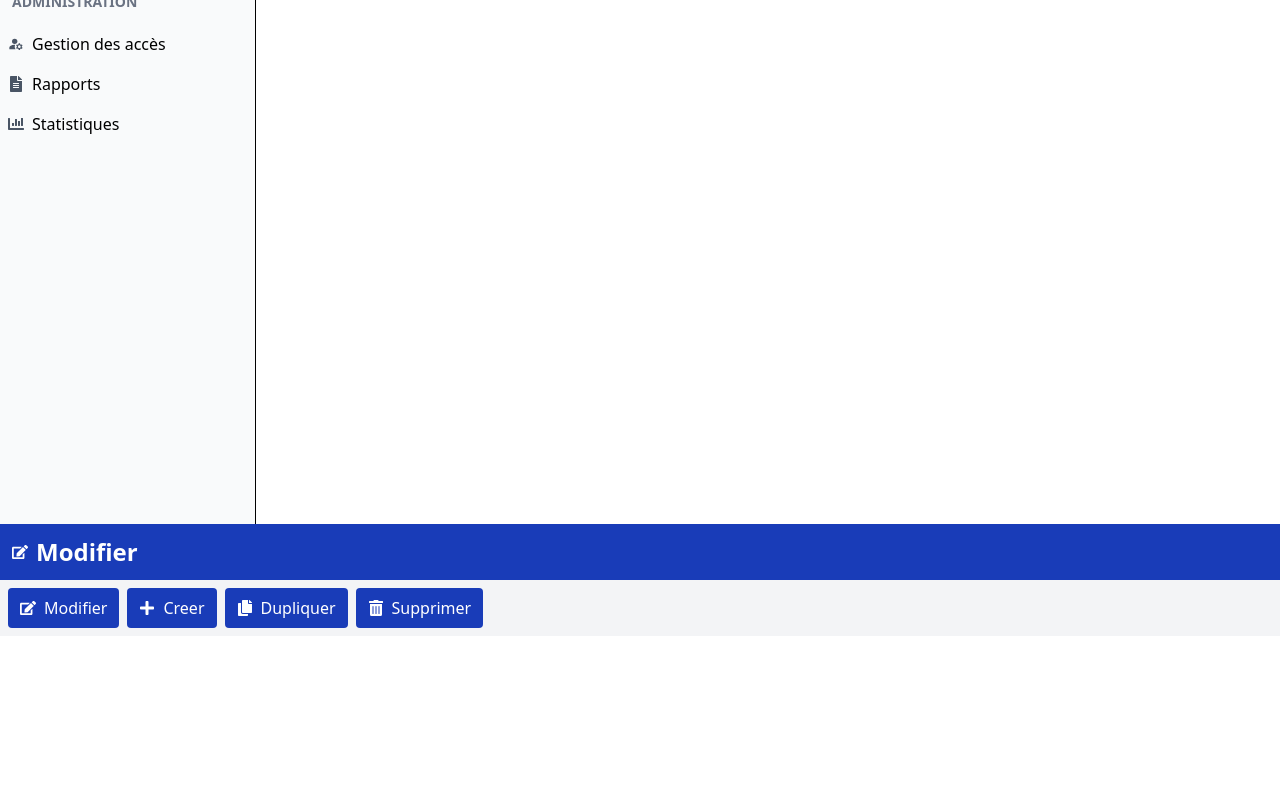
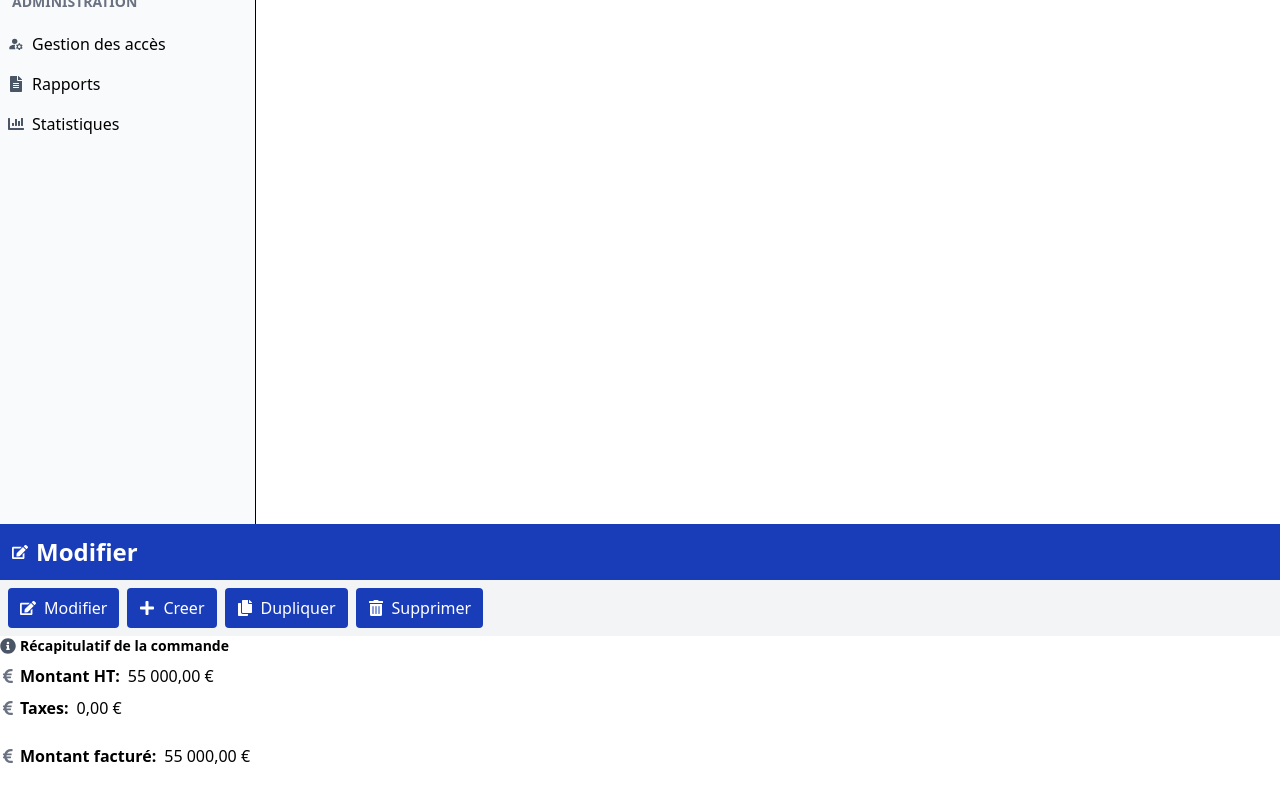
Before and after one commit to IBNESSAYEH/CommandeDeVente, a React (Vite) app: page / in a window 1280 px wide. Shown: the part 276-1076 px from the top of the page. Before the commit the page ends 912 px from the top, so only its background shows below. Built offline with nearby package versions, Linux system fonts and the light colour scheme.

Commit message:
add InfoField & InfoSection component

```diff
--- a/src/components/display/InfoField.jsx
+++ b/src/components/display/InfoField.jsx
@@ -1,11 +1,14 @@
 import React from 'react'
 
-const InfoField = () => {
+const InfoField = ({ label, value, icon }) => {
   return (
-    <>
 
-    </>
-  )
-}
+    <div className="flex mb-2 items-center">
+       {icon && <span className="mr-1 text-gray-500">{icon}</span>}
+       <div  className="mr-2 font-bold">{label}:</div>
+        <div> {value}</div>
+    </div>
+  );
+};
 
 export default InfoField
--- a/src/components/display/InfoSection.jsx
+++ b/src/components/display/InfoSection.jsx
@@ -1,11 +1,17 @@
 import React from 'react'
 
-const InfoSection = () => {
+const InfoSection = ({ title, icon, children }) => {
   return (
-    <>
-
-    </>
-  )
+    <div className="mb-6">
+       {title &&  (
+        <div className="flex items-center mb-2">
+            {icon &&   <span  className="mr-1 text-gray-600">{icon}</span>}
+          <h6 className="text-sm font-semibold">{title}</h6>
+        </div>
+      )}
+      <div> {children}</div>
+    </div>
+  );
 }
 
 export default InfoSection
--- a/src/components/layout/Sidebar.jsx
+++ b/src/components/layout/Sidebar.jsx
@@ -32,7 +32,7 @@ const Sidebar = ({activeItem,  onItemClick }) => {
         <h5 className="text-sm font-semibold text-gray-500">ADMINISTRATION</h5>
       </div>
       <div>
-                {/* menuItems.slice( 5) pour mapper juste sur les  dernier item pour la prtie administarion */}
+         {/* menuItems.slice( 5) pour mapper juste sur les  dernier item pour la prtie administarion */}
         {menuItems.slice(5).map(item => (<SidebarMenuItem  key ={item.id} icon= {item.icon}  label={item.label} isActive ={activeItem === item.id} onClick={() => onItemClick(item.id)} />))}
       </div>
     </div>
--- a/src/pages/SalesOrderPage.jsx
+++ b/src/pages/SalesOrderPage.jsx
@@ -1,8 +1,10 @@
 import React, { useState } from 'react'
-import { FaEdit } from "react-icons/fa"
+import { FaEdit, FaEuroSign, FaInfoCircle } from "react-icons/fa"
 import PageHeader from '../components/layout/PageHeader'
 import ActionBar from '../components/layout/ActionBar'
 import Sidebar from '../components/layout/Sidebar'
+import InfoField from '../components/display/InfoField'
+import InfoSection from '../components/display/InfoSection'
 
 const SalesOrderPage = () => {
     const [activeMenuItem, setActiveMenuItem] = useState('commercial');
@@ -11,6 +13,19 @@ const SalesOrderPage = () => {
     <Sidebar activeItem={activeMenuItem} onItemClick={setActiveMenuItem} />
     <PageHeader icon={<FaEdit />} title="Modifier"></PageHeader>
     <ActionBar></ActionBar>
+
+
+    <InfoSection title="Récapitulatif de la commande" icon={<FaInfoCircle />}>
+                <div className="grid grid-cols-1 md:grid-cols-2 gap-4">
+                  <div>
+                      <InfoField label="Montant HT" value="55 000,00 €" icon={<FaEuroSign />} />
+                    <InfoField label="Taxes" value="0,00 €" icon={<FaEuroSign />} />
+                  </div>
+                  <div>
+                      <InfoField label="Montant facturé" value="55 000,00 €" icon={<FaEuroSign />} />
+                  </div>
+                </div>
+              </InfoSection>
     </>
   )
 }
```
